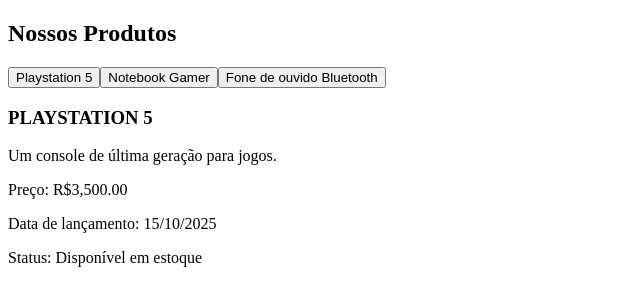
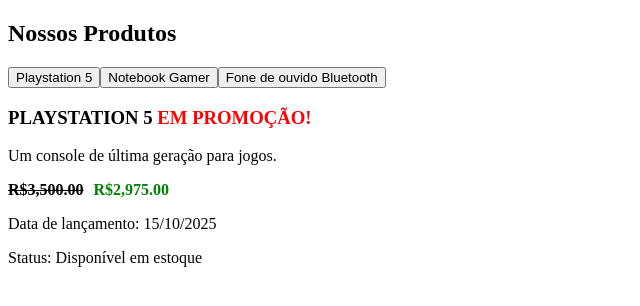
Before and after one commit to RitaJeveaux/minha-loja-angular, an Angular app: page / in a window 1280 px wide. Both pictures are taken after a click on the button "Playstation 5". Shown: the top 306 px of the page, without its empty margins (0-640 px from the left). Built offline with nearby package versions, Linux system fonts and the light colour scheme.

Commit message:
criando pipes personalizados

```diff
--- a/src/app/components/product-detail/product-detail.html
+++ b/src/app/components/product-detail/product-detail.html
@@ -1,7 +1,12 @@
 <div>
-  <h3>{{ product.name | uppercase }}</h3>
-  <p>{{ product.description}}</p>
-  <p>Preço: {{ product.price | currency: 'BRL' }}</p>
-  <p>Data de lançamento: {{ product.launchDate | date: 'dd/MM/yyyy'}}</p>
+  <h3>{{ product.name | uppercase}} <span style="color: red;">{{ product.onSale | onSale }}</span></h3>
+  <p>{{ product.description }}</p>
+  @if (product.onSale) {
+  <strong style="text-decoration: line-through;">{{ product.price | currency:'BRL' }}</strong>
+  <strong style="color: green; margin-left: 10px;">{{ discountedPrice | currency:'BRL' }}</strong>
+  } @else {
+  <p>Preço: {{ product.price | currency:'BRL' }}</p>
+  }
+  <p>Data de lançamento: {{ product.launchDate | date: 'dd/MM/yyyy' }}</p>
   <p>Status: {{ product.available | availability}}</p>
 </div>
--- a/src/app/components/product-detail/product-detail.ts
+++ b/src/app/components/product-detail/product-detail.ts
@@ -1,19 +1,26 @@
 import { Component, Input, OnChanges, SimpleChanges, OnDestroy } from '@angular/core';
 import { CommonModule } from '@angular/common';
 import { AvailabilityPipe } from '../../pipes/availability-pipe';
+import { OnSalePipe } from '../../pipes/on-sale-pipe';
 
 @Component({
   selector: 'app-product-detail',
-  imports: [CommonModule, AvailabilityPipe],
+  imports: [CommonModule, AvailabilityPipe, OnSalePipe],
   templateUrl: './product-detail.html',
   styleUrl: './product-detail.css',
 })
 export class ProductDetail implements OnChanges, OnDestroy {
   @Input() product: any;
+  discountedPrice: number = 0;
 
   ngOnChanges(changes: SimpleChanges): void {
-    if (changes['product']) {
+    if (changes['product'] && this.product) {
       console.log("Produto mudou!", changes['product']);
+      if (this.product.onSale && this.product.discount > 0) {
+        this.discountedPrice = this.product.price * (1 - this.product.discount);
+      } else {
+        this.discountedPrice = 0;
+      }
     }
   }
 
--- /dev/null
+++ b/src/app/pipes/on-sale-pipe.ts
@@ -0,0 +1,13 @@
+import { Pipe, PipeTransform } from '@angular/core';
+
+@Pipe({
+  name: 'onSale'
+})
+export class OnSalePipe implements PipeTransform {
+
+  transform(value: boolean, ...args: any[]): string {
+    const [customText] = args;
+    return value ? (customText || 'EM PROMOÇÃO!') : '';
+  }
+
+}
--- a/src/app/services/product-service.ts
+++ b/src/app/services/product-service.ts
@@ -16,6 +16,8 @@ export class ProductService {
         price: 3500,
         launchDate: new Date('2025-10-15'),
         available: true,
+        onSale: true,
+        discount: 0.15
       },
       {
         id: 2,
@@ -24,6 +26,8 @@ export class ProductService {
         price: 5200,
         launchDate: new Date('2025-10-18'),
         available: false,
+        onSale: false,
+        discount: 0
       },
       {
         id: 3,
@@ -32,6 +36,8 @@ export class ProductService {
         price: 450,
         launchDate: new Date('2025-10-06'),
         available: true,
+        onSale: true,
+        discount: 0.10
       },
     ]
   }
```
Also changed, not shown: 1 other file (tests, documents, lock files or other folders).
